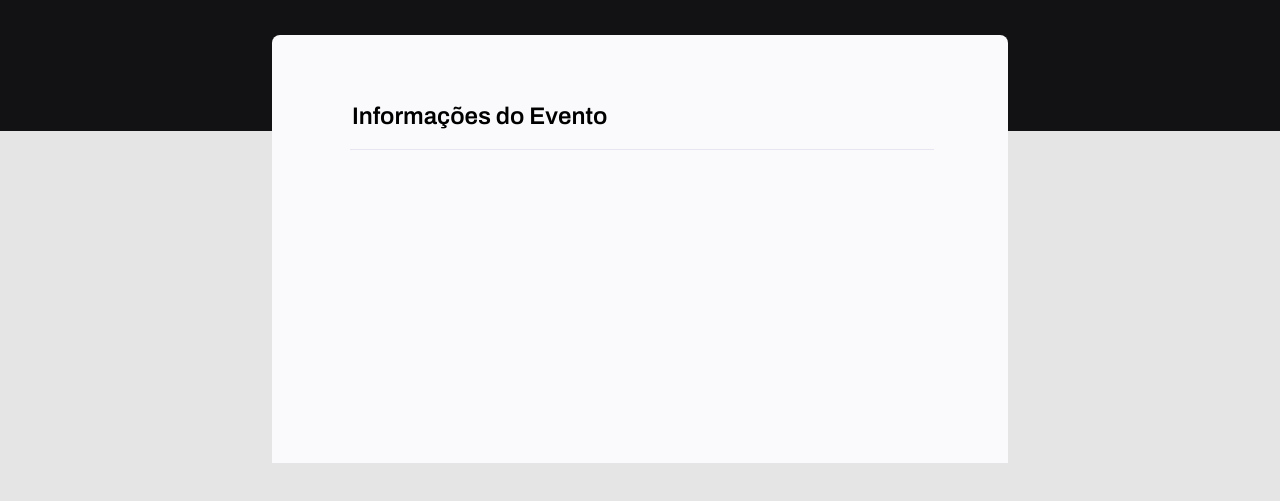
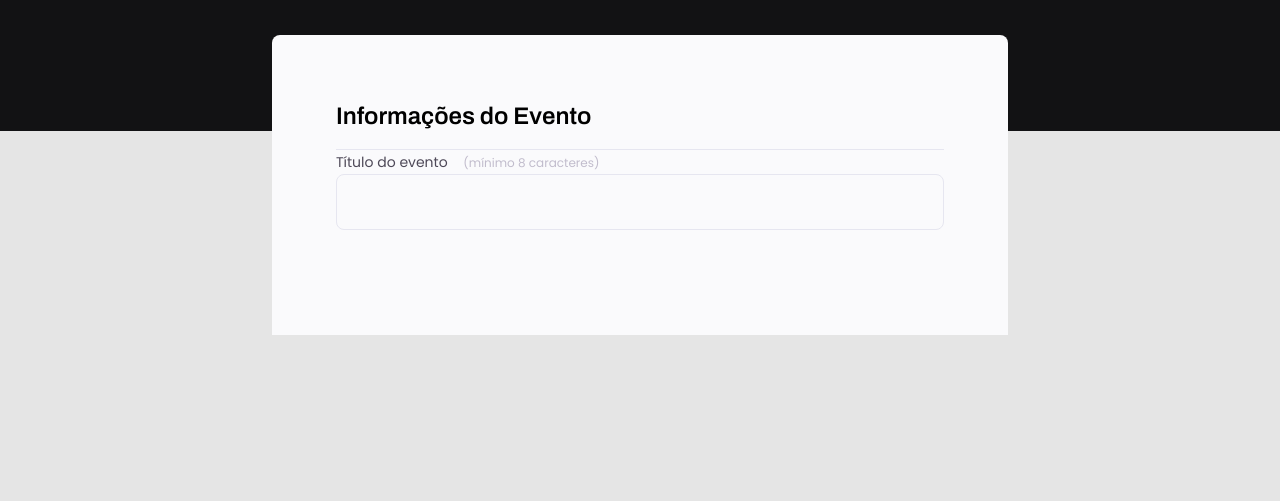
Before and after one commit to Ronald-Ca/formulario-simples, a plain HTML site: page index.html in a window 1280 px wide. Shown: the part 237-738 px from the top of the page. Drawn offline with Linux system fonts and the light colour scheme.

Commit message:
Formatando o campo de texto

```diff
--- a/index.html
+++ b/index.html
@@ -24,6 +24,11 @@
         <form action="">
             <fieldset>
                 <legend>Informações do Evento</legend>
+
+                <div class="input-wrapper">
+                    <label for="event-title">Título do evento <span>(mínimo 8 caracteres)</span></label>
+                    <input type="text" id="event-title">
+                </div>
             </fieldset>
         </form>
     </div>
--- a/style.css
+++ b/style.css
@@ -1,6 +1,14 @@
+* {
+    margin: 0;
+    padding: 0;
+    box-sizing: border-box;
+}
+
+body, input, button, select,textarea {
+    font-family: 'Poppins', sans-serif;
+}
+
 body {
-    font-family: 'Poppins', sans-serif ;
-
     background: #E5E5E5;
 }
 
@@ -33,6 +41,8 @@ header h1 {
     font-size: 36px;
     line-height: 42px;
     color: #fff;
+
+    margin-bottom: 24px;
 }
 
 header p {
@@ -65,3 +75,39 @@ fieldset legend {
     border-bottom: 1px solid #E6E6F0;
     padding-bottom: 16px;
 }
+
+.input-wrapper {
+    display: flex;
+    flex-direction: column;
+}
+
+.input-wrapper label {
+    font-size: 14px;
+    line-height: 24px;
+
+    color: #4E4958;
+}
+
+.input-wrapper label span {
+    margin-left: 12px;
+
+    font-size: 12px;
+    line-height: 20px;
+
+    color: #C1BCCC;
+}
+
+.input-wrapper input {
+    background: #FAFAFC;
+
+    border: 1px solid #E6E6F0;
+    border-radius: 8px;
+
+    height: 56px;
+    padding: 0 24px;
+
+    font-size: 16px;
+    line-height: 26px;
+
+    color: #C1BCCC;
+}
```
